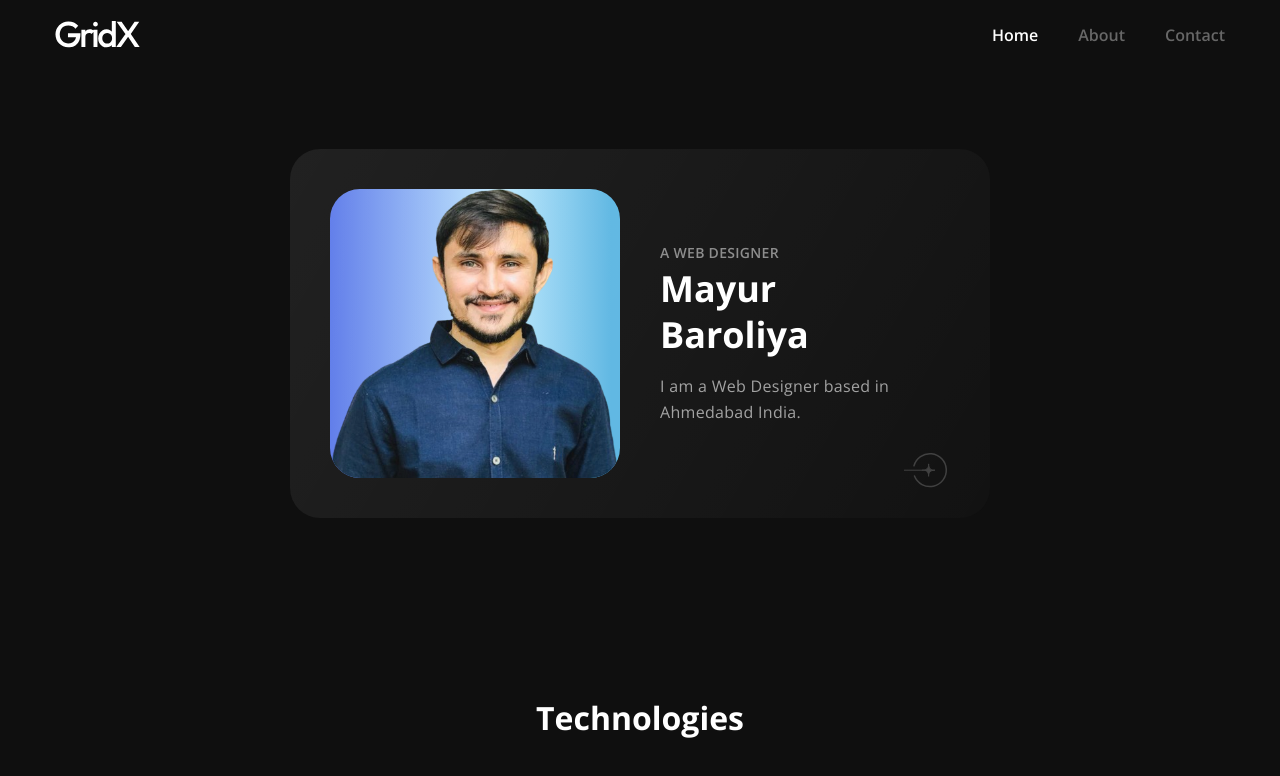
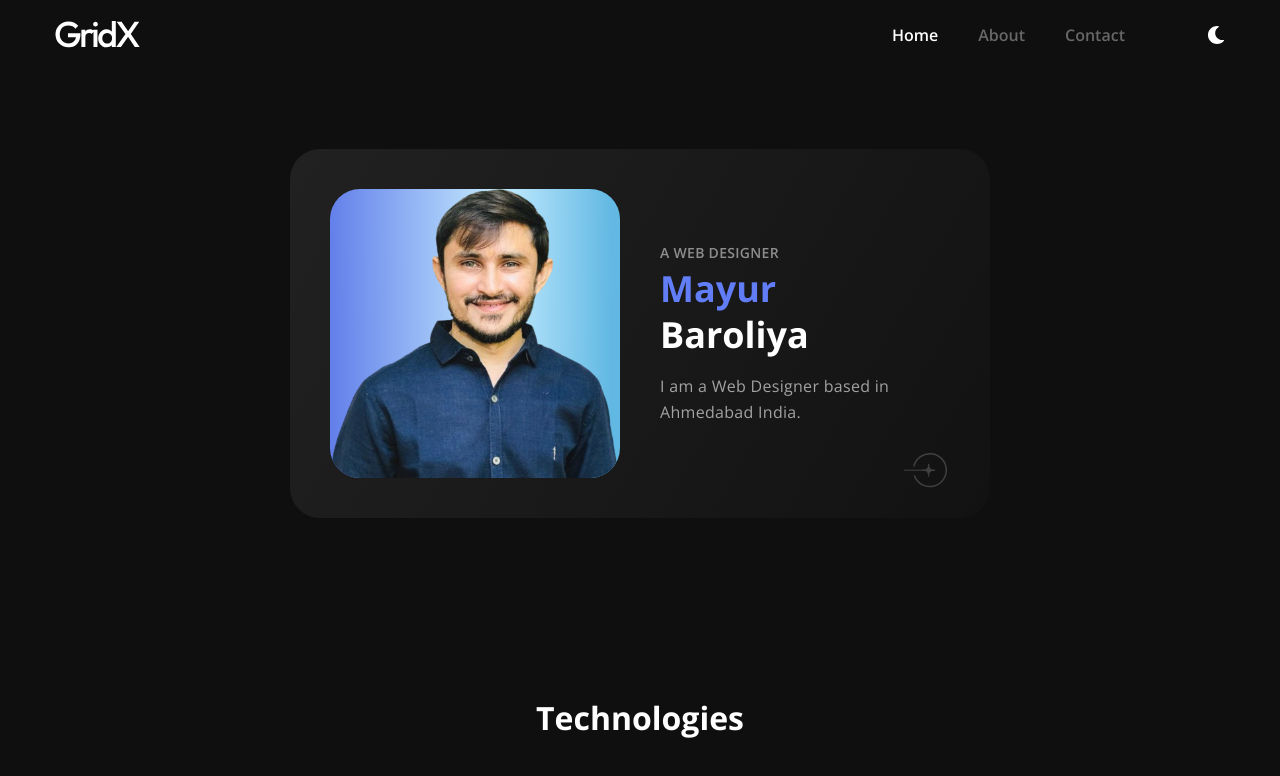
Before and after one commit to mayur4856/my-code, a React (Vite) app: page / in a window 1280 px wide. Shown: the top 776 px of the page. Built offline with nearby package versions, Linux system fonts and the light colour scheme.

Commit message:
Added code for lightdark mode

```diff
--- a/index.html
+++ b/index.html
@@ -10,7 +10,7 @@
     <link href="https://fonts.googleapis.com/css2?family=Open+Sans:ital,wght@0,300..800;1,300..800&display=swap" rel="stylesheet">
     <title>Vite + React</title>
   </head>
-  <body>
+  <body class="dark-mode">
     <div id="root"></div>
     <script type="module" src="/src/main.jsx"></script>
   </body>
--- a/src/components/header/Header.jsx
+++ b/src/components/header/Header.jsx
@@ -1,10 +1,12 @@
-import React from 'react';
+import React, { useEffect, useState } from 'react';
 import { NavLink } from 'react-router-dom';
 import Navbar from '../header/Navbar';
+import LightDarkmode from '../header/LightDarkmode';
 import "./header.css"
 
+const Header = () => {
 
-const Header = () => {
+
   return (
     <header className='site-header'>
         <div className="container">
@@ -13,6 +15,7 @@ const Header = () => {
                 <img src="./images/site-logo.svg" alt="" />
             </NavLink>
             <Navbar />
+            <LightDarkmode />
           </div>
         </div>
     </header>
--- /dev/null
+++ b/src/components/header/LightDarkmode.jsx
@@ -0,0 +1,29 @@
+import React, { useEffect, useState } from 'react';
+import { FaMoon, FaSun } from "react-icons/fa";
+
+const LightDarkmode = () => {
+
+    const [state, setState] = useState("dark-mode");
+
+    const change = () =>{
+      if (state === "dark-mode") {
+        setState("light-mode")
+      }else{
+        setState("dark-mode")
+      }
+    }
+
+    useEffect(()=>{
+      document.querySelector("body").className=state
+    },[state])
+
+  return (
+
+    <div className="theme-mode" onClick={change}>
+        {state === "dark-mode" ? <FaMoon className="moon" /> : <FaSun className="sun" />}
+    </div>
+
+  )
+}
+
+export default LightDarkmode
--- a/src/components/header/header.css
+++ b/src/components/header/header.css
@@ -1,6 +1,6 @@
 /******************** Header Css Start ********************/
 .site-header{padding:21px 0;width:100%;display:block;position:relative;}
-.site-header .header-wrap{display:flex;justify-content:space-between;flex-wrap:wrap;align-items:center;}
+.site-header .header-wrap{display:flex;justify-content:space-between;flex-wrap:wrap;align-items:center;position: relative;padding-right: 100px;}
 .site-header .header-wrap .logo{width:85px;line-height:0;}
 .site-header .header-wrap .logo img{width:85px;}
 .site-header .header-wrap .main-navigation .nav-menu{display:flex;flex-wrap:wrap;align-items:center;gap:40px;}
@@ -9,6 +9,25 @@
 .site-header .header-wrap .main-navigation .nav-menu li a:hover{color:#fff;}
 .site-header .header-wrap .main-navigation .hamburger-menu{position:absolute;top:50%;right:15px;transform:translateY(-50%);cursor:pointer;}
 .site-header .header-wrap .main-navigation .hamburger-menu .menu-icons{color:#fff;font-size:30px;display:none;}
+
+.theme-mode {
+  position: absolute;
+  top: 50%;
+  right: 0;
+  transform: translateY(-50%);
+}
+
+.theme-mode svg {
+  cursor: pointer;
+  align-items: center;
+  fill:#fff;    display: flex;
+}
+
+.theme-mode svg.sun {
+  fill: #FDB813;
+}
+
+
 @media screen and (max-width:767px){
   .site-header .header-wrap .main-navigation .nav-menu{position:fixed;top:0;left:-100%;background:#323232;width:310px;max-width:100%;height:100vh;opacity:0;z-index:-1;transition:all .6s ease-in-out;overflow-y:auto;flex-direction:column;padding:70px 20px 20px;}
   .site-header .header-wrap .main-navigation.is-menu-visible .nav-menu{opacity:1;left:0;z-index:99999999;}
--- a/src/components/hero/Hero.jsx
+++ b/src/components/hero/Hero.jsx
@@ -13,7 +13,7 @@ const HeroSection = () => {
           <div className="hero-data">
               <div className="boxanimation"></div>
               <div className="designation">a web designer</div>
-              <h1 className="name">Mayur <br /> Baroliya</h1>
+              <h1 className="name"><span>Mayur</span> <br />Baroliya</h1>
               <p>I am a Web Designer based in Ahmedabad India.</p>
               <NavLink className="circle-pattern" to="/contact">
                 <img src="./images/circle-pattern.svg" alt="" />
--- a/src/components/hero/hero.css
+++ b/src/components/hero/hero.css
@@ -4,6 +4,7 @@
 .hero-main .hero-wrap .hero-data{width:calc(50% - 20px);}
 .hero-main .hero-wrap .hero-data .designation{color:#BCBCBC;opacity:0.7;font-size:14px;letter-spacing:0.3px;margin-bottom:3px;font-weight:600;text-transform:uppercase;}
 .hero-main .hero-wrap .hero-data h1{font-size:36px;line-height:46px;color:#fff;font-weight:700;margin-bottom:15px;}
+.hero-main .hero-wrap .hero-data h1 span {color: #5b78f6;}
 .hero-main .hero-wrap .hero-data p{color:#9f9f9f;max-width:650px;letter-spacing:0.3px;margin:0;}
 .hero-main .hero-wrap .hero-img{width:calc(50% - 20px);background:linear-gradient(90deg,#3C58E3 -15%,#C2EBFF 58%,#5AB5E2 97%);border-radius:30px;line-height:0;}
 .hero-main .hero-wrap .hero-img img{border-radius:30px;}
```
